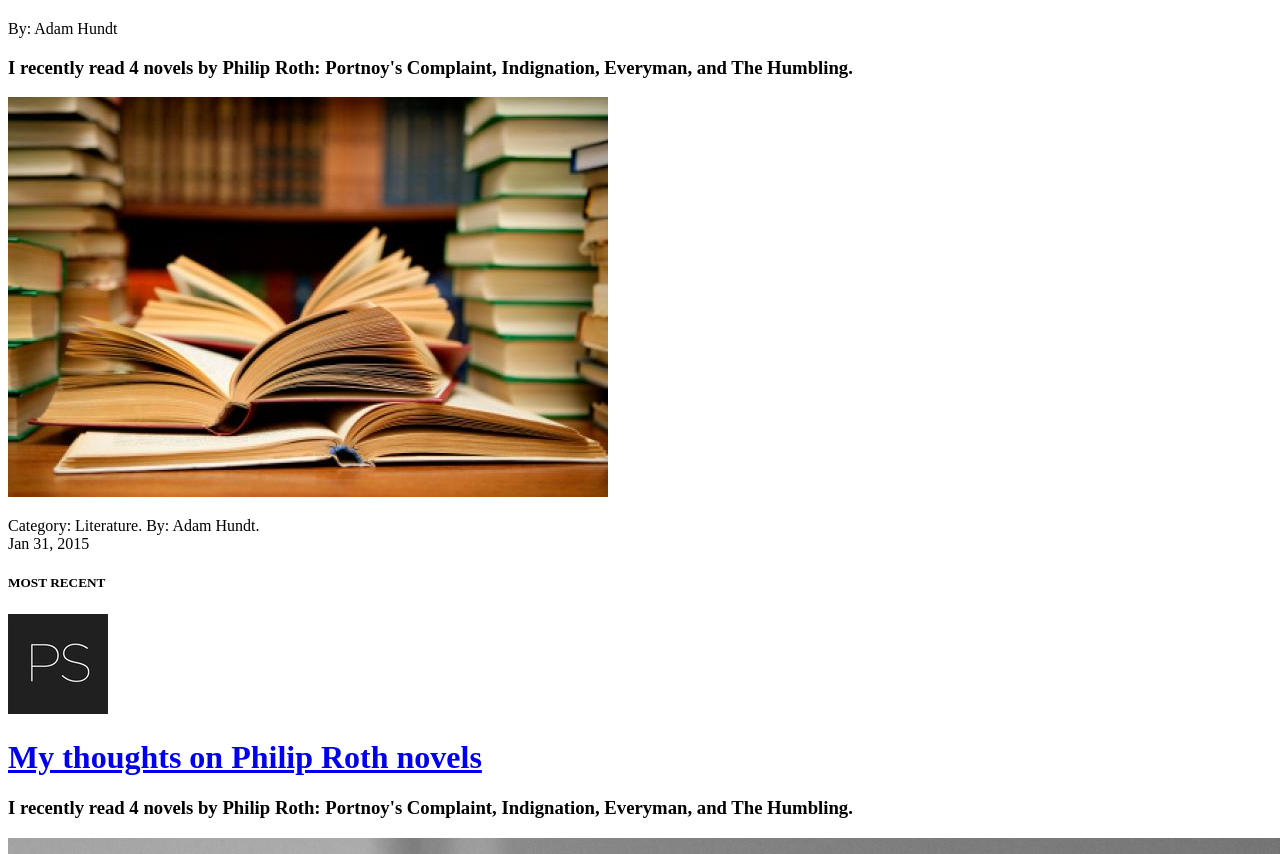
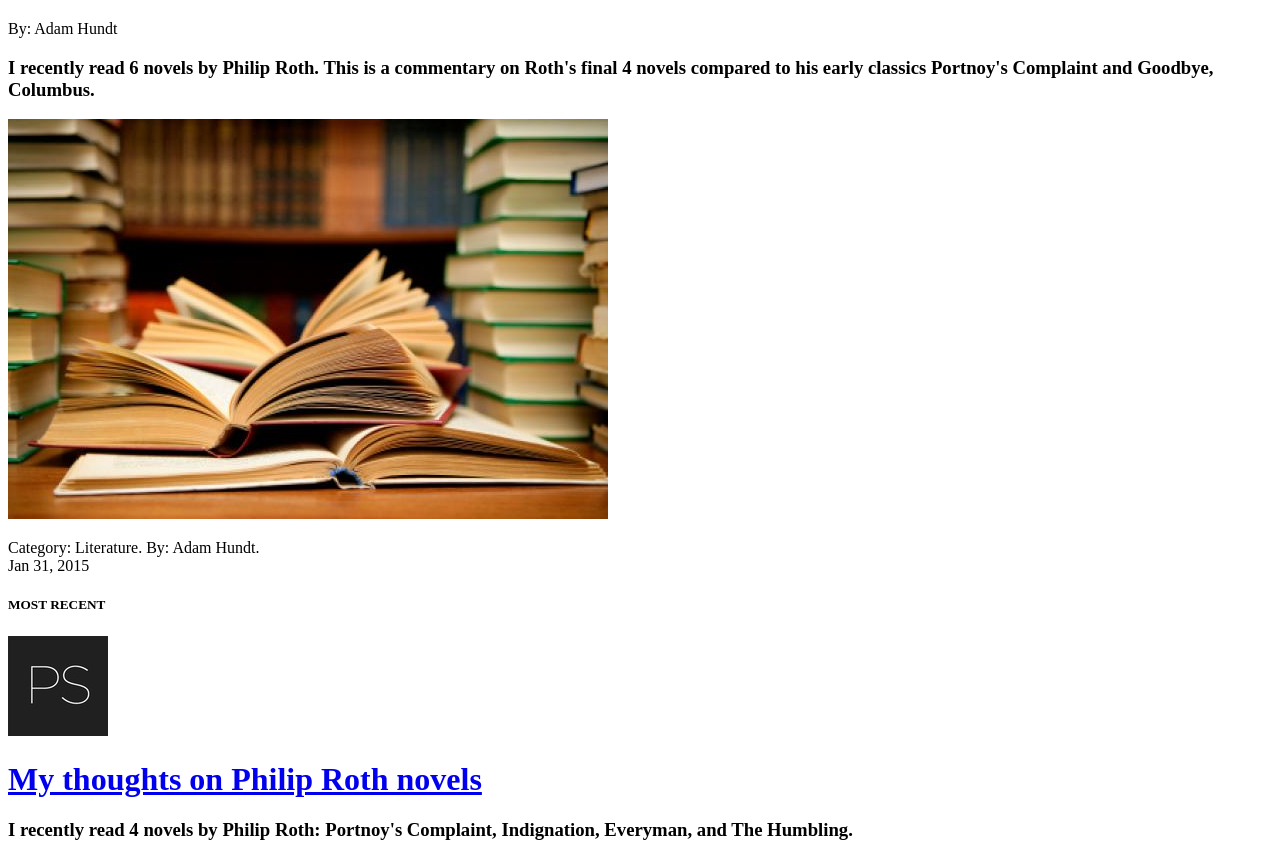
Before and after one commit to aehundt/HTML-blog, a plain HTML site: page index.html in a window 1280 px wide. Shown: the part 2435-3289 px from the top of the page. Drawn offline with Linux system fonts and the light colour scheme; files whose address does not match are found by name.

Commit message:
3rd commit

```diff
--- a/index.html
+++ b/index.html
@@ -31,7 +31,7 @@
 													By: Adam Hundt
 											</p>
 									</div>
-									<h3>I recently read 4 novels by Philip Roth: Portnoy's Complaint, Indignation, Everyman, and The Humbling.</h3>
+									<h3>I recently read 6 novels by Philip Roth. This is a commentary on Roth's final 4 novels compared to his early classics Portnoy's Complaint and Goodbye, Columbus.</h3>
 									<div>
 											<img src="images/book.jpg">
 											<p>Category: Literature. By: Adam Hundt.
```
